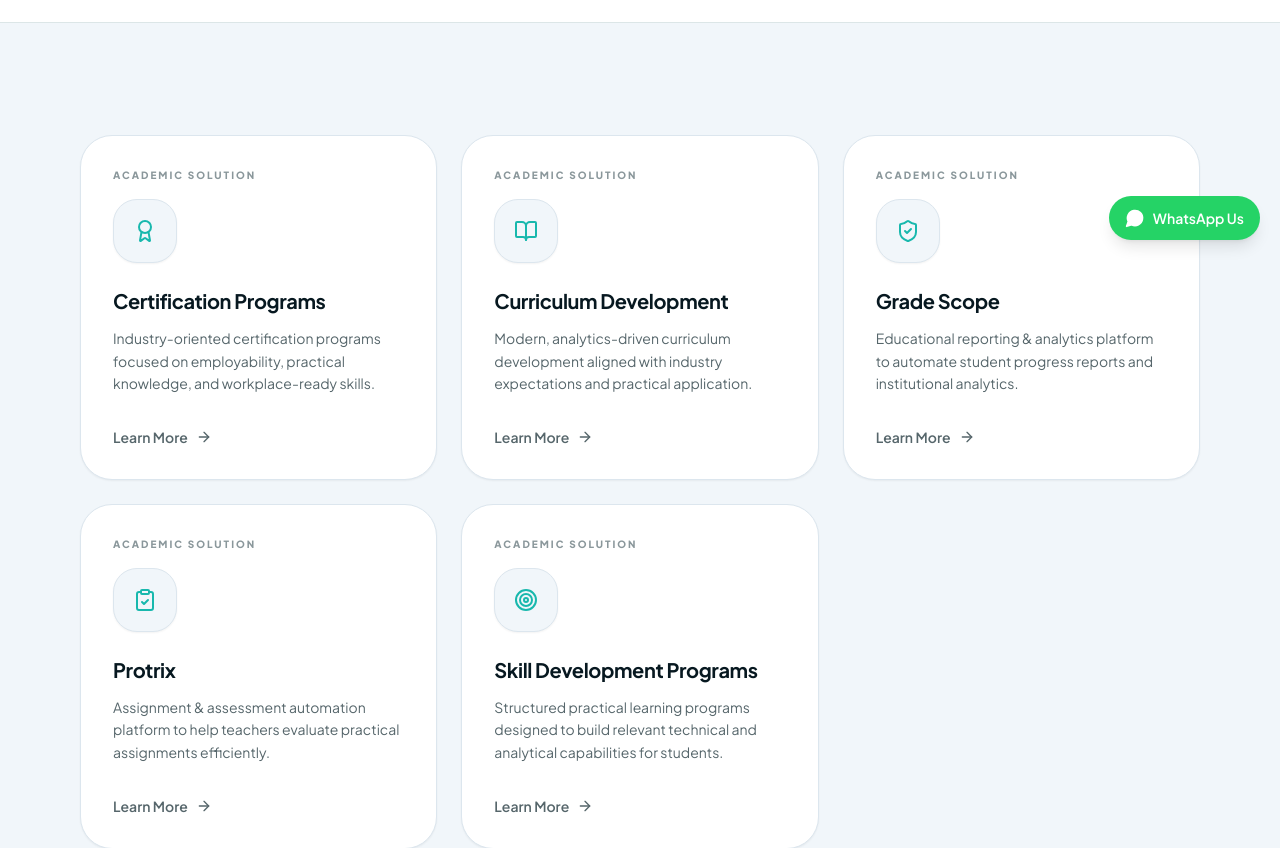
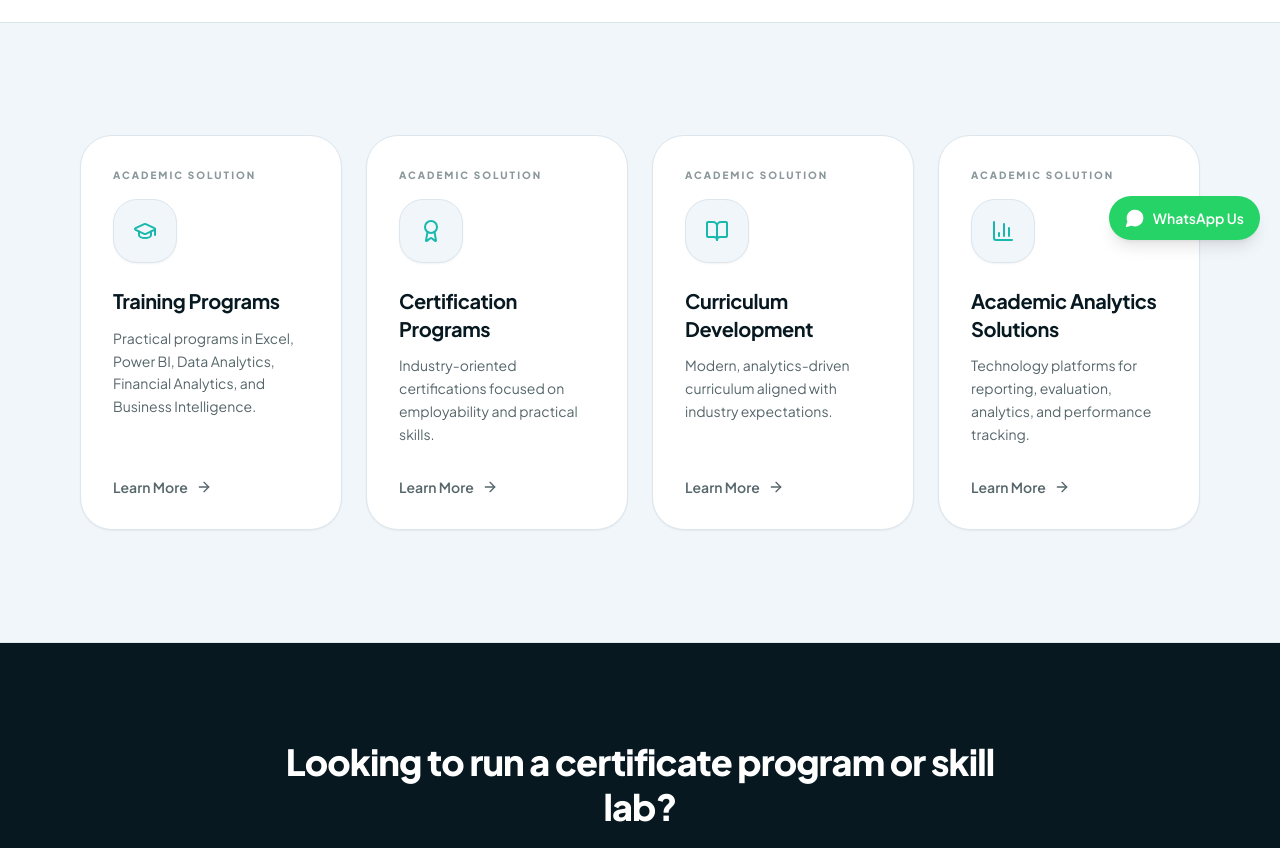
Before and after one commit to Anjitha28/The-Strategist-Website, a Next.js app: page /solutions/educational in a window 1280 px wide. Shown: the part 540-1388 px from the top of the page. Built offline with nearby package versions, Linux system fonts and the light colour scheme; no server answers; the database is empty.

Commit message:
Correct Educational Solutions cards to exactly match KVJ reference

```diff
--- a/src/app/(site)/solutions/educational/page.tsx
+++ b/src/app/(site)/solutions/educational/page.tsx
@@ -1,5 +1,5 @@
 import type { Metadata } from "next";
-import { Award, BookOpen, Target, GraduationCap, ArrowRight, ShieldCheck, ClipboardCheck } from "lucide-react";
+import { Award, BookOpen, GraduationCap, ShieldCheck, ArrowRight, BarChart3 } from "lucide-react";
 import { Section } from "@/components/ui/Section";
 import { Reveal, RevealGroup, RevealItem } from "@/components/ui/Reveal";
 import { Breadcrumbs } from "@/components/site/Breadcrumbs";
@@ -13,43 +13,36 @@
 };
 
 const SOL_ICONS: Record<string, React.ReactNode> = {
+  "Training Programs": <GraduationCap className="h-6 w-6 text-[#18b8ad]" />,
   "Certification Programs": <Award className="h-6 w-6 text-[#18b8ad]" />,
   "Curriculum Development": <BookOpen className="h-6 w-6 text-[#18b8ad]" />,
-  "Grade Scope": <ShieldCheck className="h-6 w-6 text-[#18b8ad]" />,
-  "Protrix": <ClipboardCheck className="h-6 w-6 text-[#18b8ad]" />,
-  "Skill Development Programs": <Target className="h-6 w-6 text-[#18b8ad]" />,
+  "Academic Analytics Solutions": <BarChart3 className="h-6 w-6 text-[#18b8ad]" />,
 };
 
 const SERVICES = [
   {
+    title: "Training Programs",
+    desc: "Practical programs in Excel, Power BI, Data Analytics, Financial Analytics, and Business Intelligence.",
+    icon: "Training Programs",
+    link: "/education/training-programs"
+  },
+  {
     title: "Certification Programs",
-    desc: "Industry-oriented certification programs focused on employability, practical knowledge, and workplace-ready skills.",
+    desc: "Industry-oriented certifications focused on employability and practical skills.",
     icon: "Certification Programs",
     link: "/education/certification-programs"
   },
   {
     title: "Curriculum Development",
-    desc: "Modern, analytics-driven curriculum development aligned with industry expectations and practical application.",
+    desc: "Modern, analytics-driven curriculum aligned with industry expectations.",
     icon: "Curriculum Development",
     link: "/education/curriculum-development"
   },
   {
-    title: "Grade Scope",
-    desc: "Educational reporting & analytics platform to automate student progress reports and institutional analytics.",
-    icon: "Grade Scope",
-    link: "/products/grade-scope"
-  },
-  {
-    title: "Protrix",
-    desc: "Assignment & assessment automation platform to help teachers evaluate practical assignments efficiently.",
-    icon: "Protrix",
-    link: "/products/protrix"
-  },
-  {
-    title: "Skill Development Programs",
-    desc: "Structured practical learning programs designed to build relevant technical and analytical capabilities for students.",
-    icon: "Skill Development Programs",
-    link: "/training"
+    title: "Academic Analytics Solutions",
+    desc: "Technology platforms for reporting, evaluation, analytics, and performance tracking.",
+    icon: "Academic Analytics Solutions",
+    link: "/education/academic-analytics-solutions"
   }
 ];
 
@@ -88,7 +81,7 @@
       {/* SOLUTIONS CARDS */}
       <Section className="bg-[#F1F6FA] py-24 border-b border-[#dce6e7]">
         <div className="container-page">
-          <RevealGroup className="grid gap-6 sm:grid-cols-2 lg:grid-cols-3">
+          <RevealGroup className="grid gap-6 sm:grid-cols-2 lg:grid-cols-4">
             {SERVICES.map((sol) => (
               <RevealItem key={sol.title}>
                 <Link href={sol.link} className="block group h-full">
@@ -98,7 +91,7 @@
                         Academic Solution
                       </span>
                       <div className="w-16 h-16 rounded-xl bg-[#F1F6FA] border border-[#dce6ee] grid place-items-center text-[#18b8ad] mb-6 shadow-xs group-hover:scale-105 transition-all">
-                        {SOL_ICONS[sol.icon] || <GraduationCap className="h-6 w-6 text-[#18b8ad]" />}
+                        {SOL_ICONS[sol.icon]}
                       </div>
                       <h3 className="text-xl font-bold text-[#071820] leading-snug">{sol.title}</h3>
                       <p className="text-sm text-[#56666b] leading-relaxed mt-3">{sol.desc}</p>
```
